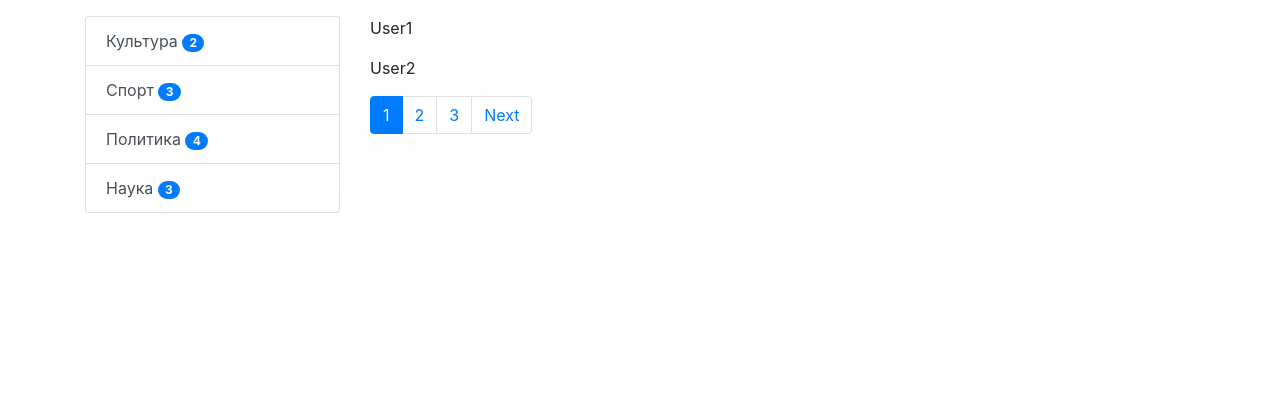
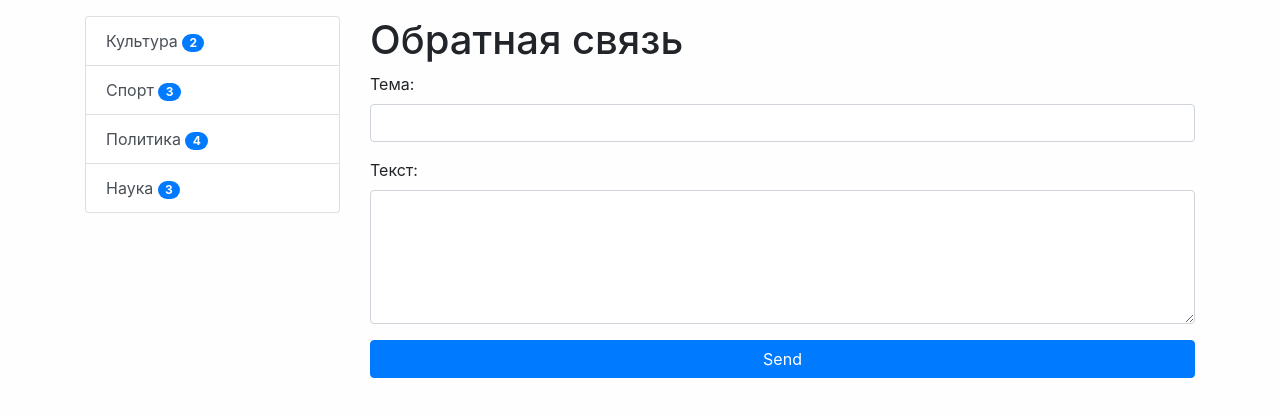
Before and after one commit to lapssh/django_by_kulday, a Django app: page /test/ in a window 1280 px wide. Shown: the part 56-473 px from the top of the page. Run offline with Django 3.2, Linux system fonts and the light colour scheme; data comes from the database, SQL or seed files in the repository; parts of the project's set-up code (start-up, migrations or seed data) failed here and were passed over; some libraries are stand-ins or nearby versions.

Commit message:
- Подключена возможность отправки писем на страничке /test

```diff
--- a/testsite/mysite/mysite/settings.py
+++ b/testsite/mysite/mysite/settings.py
@@ -10,6 +10,7 @@ For the full list of settings and their values, see
 https://docs.djangoproject.com/en/3.1/ref/settings/
 """
 import os
+from mysite.private_email import *
 from pathlib import Path
 
 # Build paths inside the project like this: BASE_DIR / 'subdir'.
--- a/testsite/mysite/news/forms.py
+++ b/testsite/mysite/news/forms.py
@@ -6,6 +6,13 @@ from django.contrib.auth.models import User
 from django.core.exceptions import ValidationError
 
 from .models import News
+
+
+class ContactForm(forms.Form):
+    subject = forms.CharField(label='Тема', widget=forms.TextInput(attrs={'class': 'form-control'}))
+    content = forms.CharField(label='Текст', widget=forms.Textarea(attrs={'class': 'form-control', 'rows': 5}))
+
+
 
 
 class UserLoginForm(AuthenticationForm):
--- a/testsite/mysite/news/templates/news/test.html
+++ b/testsite/mysite/news/templates/news/test.html
@@ -1,7 +1,7 @@
 {% extends 'base.html' %}
 
 {% block title %}
-Тестовая страница с пагинацией{{ block.super }}
+Обратная связь :: {{ block.super }}
 {% endblock %}
 
 {% block sidebar %}
@@ -10,10 +10,12 @@
 
 {% block content %}
 
-    {% for name in page_obj.object_list %}
-<p>{{ name }}</p>
-    {% endfor %}
+<h1>Обратная связь</h1>
 
+<form method="post">
+    {% csrf_token %}
+    {{ form.as_p }}
+    <button type="submit" class="btn btn-primary btn-block">Send</button>
 
-
+</form>
 {% endblock %}
--- a/testsite/mysite/news/views.py
+++ b/testsite/mysite/news/views.py
@@ -1,14 +1,15 @@
+from django.conf.global_settings import EMAIL_HOST_USER
 from django.contrib import messages
 from django.contrib.auth.mixins import LoginRequiredMixin
 from django.core.paginator import Paginator
 from django.shortcuts import render, redirect
 from django.views.generic import ListView, DetailView, CreateView
 
-from .forms import NewsForm, UserRegisterForm, UserLoginForm
+from .forms import NewsForm, UserRegisterForm, UserLoginForm, ContactForm
 from .models import News, Category
 from .utils import MyMixin
 from django.contrib.auth import login, logout
-
+from django.core.mail import send_mail
 
 def register(request):
     if request.method == 'POST':
@@ -42,12 +43,22 @@ def user_logout(request):
     return redirect('home')
 
 def test(request):
-    objects = ['User1', 'User2', 'User3', 'User4', 'User5', 'User6', 'user7']
-    paginator = Paginator(objects, 2)
-    page_num = request.GET.get('page', 1)
-    page_objects = paginator.get_page(page_num)
-    # стиль пагинации описан в базовом шаблоне base.html
-    return render(request, 'news/test.html', {'page_obj': page_objects})
+    if request.method == 'POST':
+        form = ContactForm(request.POST)
+        if form.is_valid():
+            print('тут норм')
+            print(EMAIL_HOST_USER)
+            mail = send_mail(form.cleaned_data['subject'], form.cleaned_data['content'],
+                      'yaipadko@gmail.com', ['lapnem@yandex.ru'], fail_silently=False)
+            print('а тут наверное нет')
+            if mail:
+                messages.error(request, 'Письмо отправлено!')
+                return redirect('test')
+            else:
+                messages.error(request, 'Ошибка отправки письма')
+    else:
+        form = ContactForm()
+    return render(request, 'news/test.html', {'form': form})
 
 
 class HomeNews(MyMixin, ListView):
```
Also changed, not shown: 1 other file.
